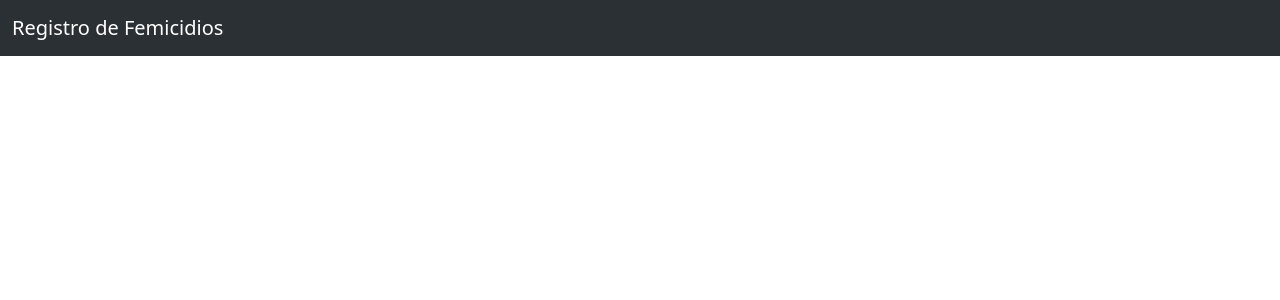
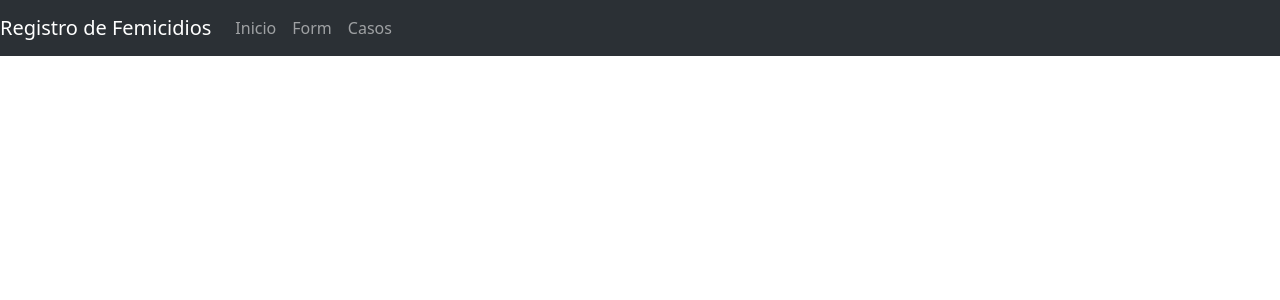
Before and after one commit to ahoraquesinosven/ui-data-form, a React (Vite) app: page / in a window 1280 px wide. Shown: the top 300 px of the page. Built offline with nearby package versions, Linux system fonts and the light colour scheme.

Commit message:
Add custom first routes

```diff
--- a/src/Layout.tsx
+++ b/src/Layout.tsx
@@ -1,10 +1,21 @@
-import { Outlet } from 'react-router-dom';
+import { Outlet, Link } from 'react-router-dom';
 
 const Nav = () => {
   return (
     <nav className="navbar bg-body-tertiary navbar-expand-lg" data-bs-theme="dark">
-      <div className="container-fluid">
-        <a className="navbar-brand" href="#">Registro de Femicidios</a>
+      <div className="collapse navbar-collapse">
+        <Link className="navbar-brand" href="/">Registro de Femicidios</Link>
+        <ul class="navbar-nav">
+          <li class="nav-item active">
+            <Link class="nav-link" to="/">Inicio</Link>
+          </li>
+          <li class="nav-item">
+            <Link class="nav-link" to="/form">Form</Link>
+          </li>
+          <li class="nav-item">
+            <Link class="nav-link" to="/cases">Casos</Link>
+          </li>
+        </ul>
       </div>
     </nav>
   );
```
